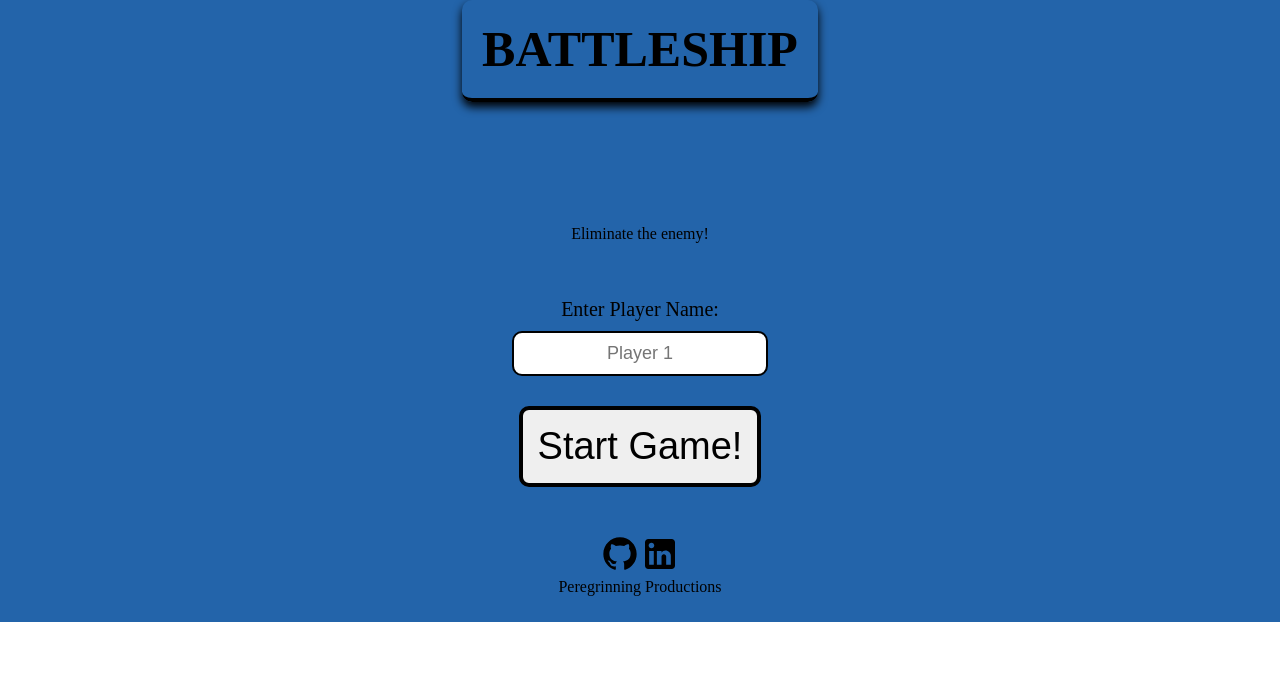
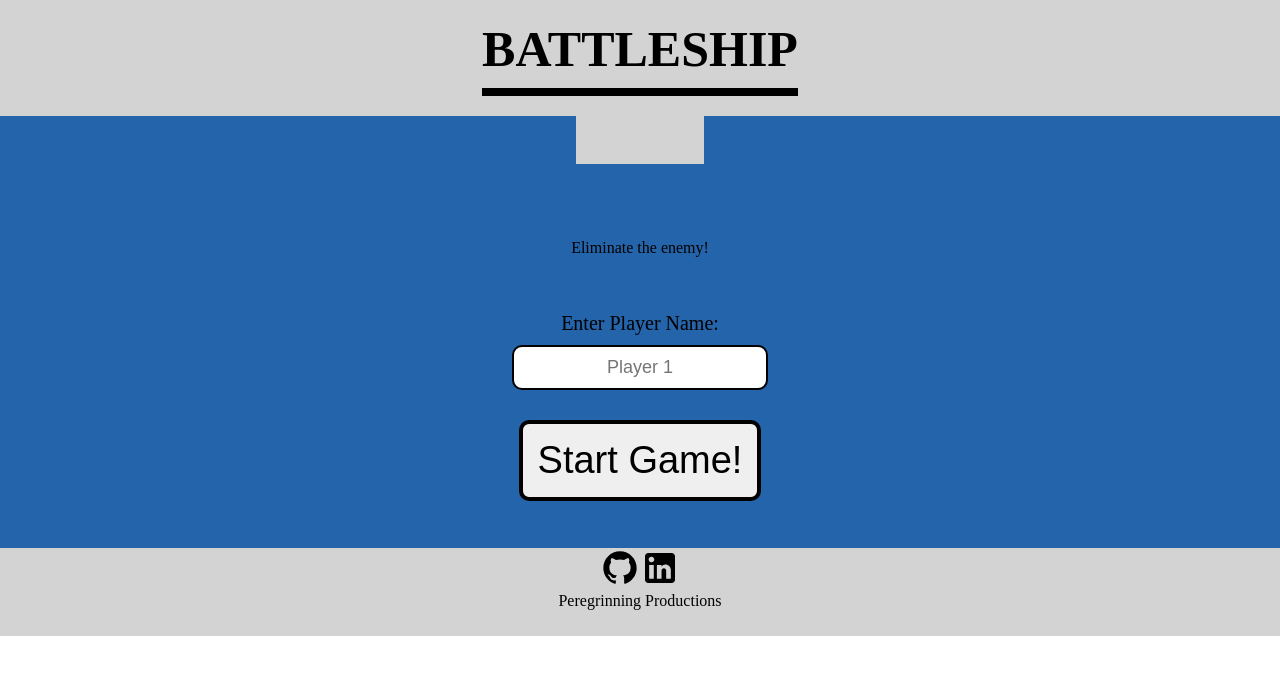
Before and after one commit to connorwarme/battleship, a website built with webpack: page dist/index.html in a window 1280 px wide. Built offline with Linux system fonts and the light colour scheme.

Commit message:
More styling attempts

```diff
--- a/src/style.css
+++ b/src/style.css
@@ -9,14 +9,14 @@
     display: flex;
     justify-content: center;
     align-items: center;
+    background-color: lightgrey;
 }
 .headerTitle {
     font-size: 50px;
     font-weight: 700;
-    border-bottom: 4px solid black;
-    border-radius: 10px;
-    box-shadow: 0px 5px 10px black;
-    padding: 20px;
+    border-bottom: 8px solid black;
+    padding: 20px 0 10px 0;
+    margin-bottom: 20px;
 }
 .commContainer {
     display: grid;
@@ -27,6 +27,10 @@
     font-size: 32px;
     display: flex;
     align-items: center;
+    background-color: lightgray;
+}
+.placeContainer {
+    background-color: lightgrey;
 }
 .placeBtnContainer {
     display: flex;
@@ -105,6 +109,7 @@
 .cell {
     height: 48px;
     width: 48px;
+    background-color: white;
     border: 1px solid #000000;
     display: flex;
     justify-content: center;
@@ -126,6 +131,7 @@
 .footerContainer {
     display: flex;
     justify-content: center;
+    background-color: lightgrey;
 }
 .footerBox {
     display: grid;
```
Also changed, not shown: dist/index.bundle.js.
